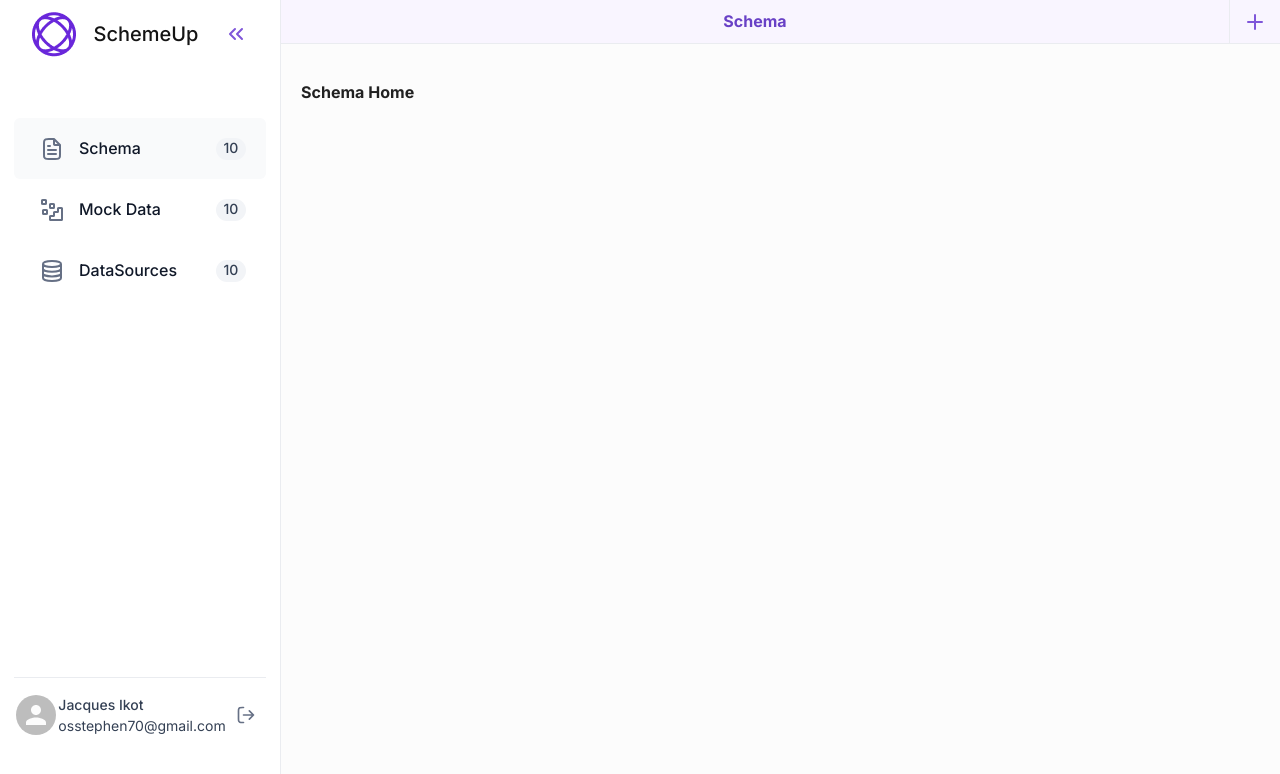
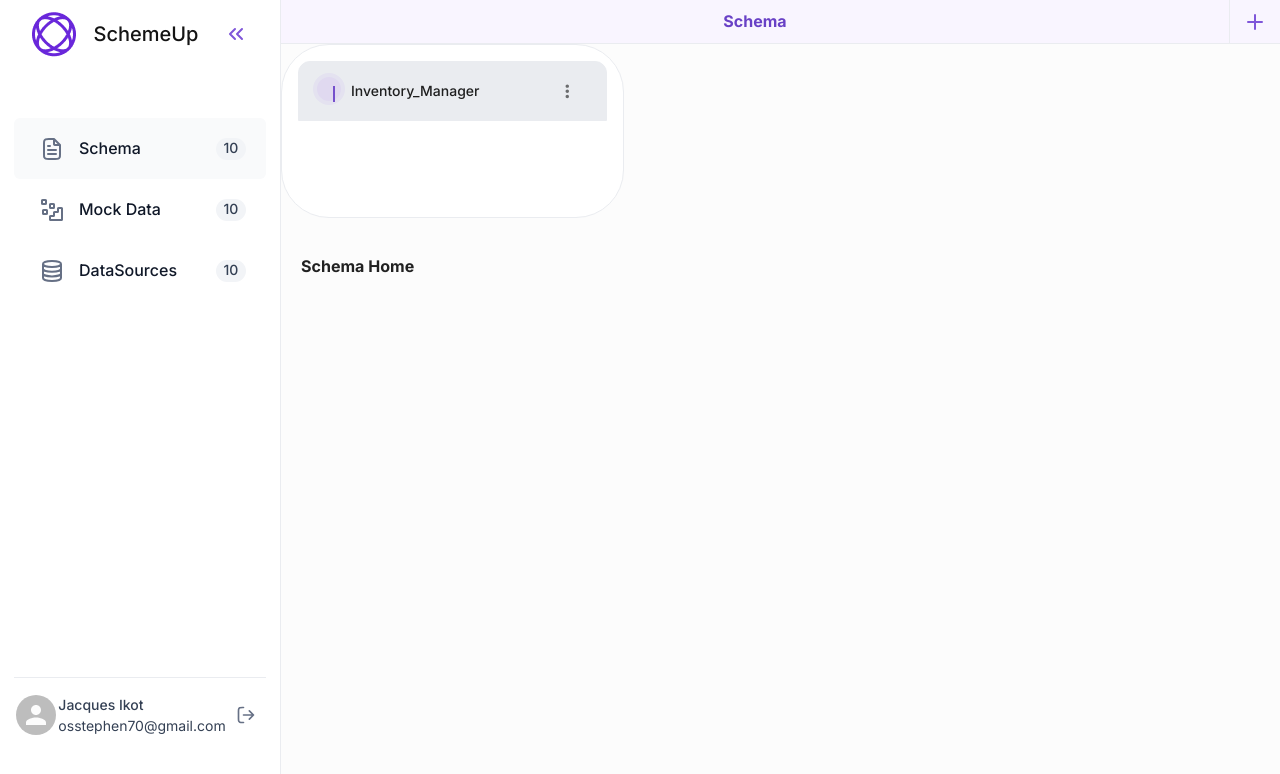
Before and after one commit to jacquesikot/schemeup, a React (Create React App) app: page / in a window 1280 px wide. Shown: the top 774 px of the page. Built offline with nearby package versions, Linux system fonts and the light colour scheme.

Commit message:
built a prototype of the inventory manager card

```diff
--- a/package.json
+++ b/package.json
@@ -11,8 +11,9 @@
     "@fullcalendar/list": "^5.11.3",
     "@fullcalendar/react": "^5.11.2",
     "@fullcalendar/timegrid": "^5.11.3",
-    "@mui/icons-material": "^5.10.3",
-    "@mui/material": "^5.10.5",
+    "@mui/icons-material": "^5.3.0",
+    "@mui/material": "^5.3.0",
+    "@mui/styles": "^5.3.0",
     "@mui/x-data-grid": "^5.17.2",
     "@nivo/bar": "^0.80.0",
     "@nivo/core": "^0.79.0",
--- a/src/App.tsx
+++ b/src/App.tsx
@@ -11,6 +11,7 @@ import Dashboard from './pages/schema';
 import MockData from './pages/mock-data';
 import Datasources from './pages/datasources';
 import NewSchema from './pages/new-schema';
+import InventoryManager from './components/global/InventoryManager';
 
 function App() {
   const [theme] = useMode();
@@ -22,6 +23,10 @@ function App() {
         <Sidebar />
         <main className="content">
           <Topbar items={tabs} />
+          <div className="inventory-manager-wrapper">
+            <InventoryManager />
+          </div>
+
           <Routes>
             <Route path="/" element={<Dashboard />} />
             <Route path="/mock-data" element={<MockData />} />
--- /dev/null
+++ b/src/components/global/InventoryManager.tsx
@@ -0,0 +1,97 @@
+import React from 'react';
+import Box from '@mui/material/Box';
+import Typography from '@mui/material/Typography';
+import IconButton from '@mui/material/IconButton';
+import MoreVertIcon from '@mui/icons-material/MoreVert';
+import Checkbox from '@mui/material/Checkbox';
+//import SchemaCardItem from '../../images/icons/schema/SchemaCardItem';
+
+
+const InventoryManager = () => {
+  return (
+    <Box
+      sx={{
+        width: 343,
+        height: 174,
+        background: '#FFFFFF',
+        border: '1px solid #EAECF0',
+        borderRadius: 12,
+        display: 'flex',
+        flexDirection: 'column',
+        alignItems: 'flex-start',
+        padding: '16px',
+        gap: '16px',
+      }}
+    >
+      <Box
+        sx={{
+          display: 'flex',
+          flexDirection: 'row',
+          alignItems: 'center',
+          width: '100%',
+          height: 60,
+          background: '#EAECF0',
+          border: '1px solid #EAECF0',
+          borderRadius: '12px 12px 0px 0px',
+          padding: '16px 20px 16px 16px',
+          gap: '4px',
+        }}
+      >
+        <Box
+          sx={{
+            width: 32,
+            height: 32,
+            left: -2,
+            top: -2,
+            background: '#F4EBFF',
+            mixBlendMode: 'multiply',
+            border: '4px solid #F9F5FF',
+            borderRadius: '28px',
+            position: 'relative',
+          }}
+        >
+          <Checkbox
+            sx={{
+              position: 'absolute',
+              width: 16,
+              height: 16,
+              left: 8,
+              top: 8,
+            }}
+            icon={
+              <span
+                style={{ width: 16, height: 16, border: '1.33333px solid #7F56D9' }}
+              />
+            }
+            checkedIcon={
+              <span
+                style={{ width: 16, height: 16, border: '1.33333px solid #7F56D9' }}
+              />
+            }
+
+          />
+        </Box>
+        <Typography variant="h6" sx={{ flexGrow: 1 }}>
+          Inventory_Manager
+        </Typography>
+        <IconButton>
+          <MoreVertIcon />
+        </IconButton>
+      </Box>
+      <Box
+        sx={{
+          display: 'flex',
+          flexDirection: 'row',
+          alignItems: 'center',
+          width: '100%',
+          height: 28,
+          gap: '16px',
+        }}
+      >
+        {/* Content */}
+      </Box>
+    </Box>
+  );
+};
+
+export default InventoryManager;
--- /dev/null
+++ b/src/images/icons/schema/SchemaCardItem.tsx
@@ -0,0 +1,36 @@
+import * as React from "react"
+import { SVGProps } from "react"
+const SchemaCardItem= (props: SVGProps<SVGSVGElement>) => (
+  <svg
+    xmlns="http://www.w3.org/2000/svg"
+    width={36}
+    height={36}
+    fill="none"
+    {...props}
+  >
+    <g
+      style={{
+        mixBlendMode: "multiply",
+      }}
+    >
+      <rect width={32} height={32} x={2} y={2} fill="#F4EBFF" rx={16} />
+      <path
+        stroke="#7F56D9"
+        strokeLinecap="round"
+        strokeLinejoin="round"
+        strokeWidth={1.333}
+        d="M24 13.333c0 1.105-2.686 2-6 2s-6-.895-6-2m12 0c0-1.104-2.686-2-6-2s-6 .896-6 2m12 0v9.334c0 1.106-2.667 2-6 2s-6-.894-6-2v-9.334M24 18c0 1.107-2.667 2-6 2s-6-.893-6-2"
+      />
+      <rect
+        width={32}
+        height={32}
+        x={2}
+        y={2}
+        stroke="#F9F5FF"
+        strokeWidth={4}
+        rx={16}
+      />
+    </g>
+  </svg>
+)
+export default SchemaCardItem
```
Also changed, not shown: 2 other files (tests, documents, lock files or other folders).
